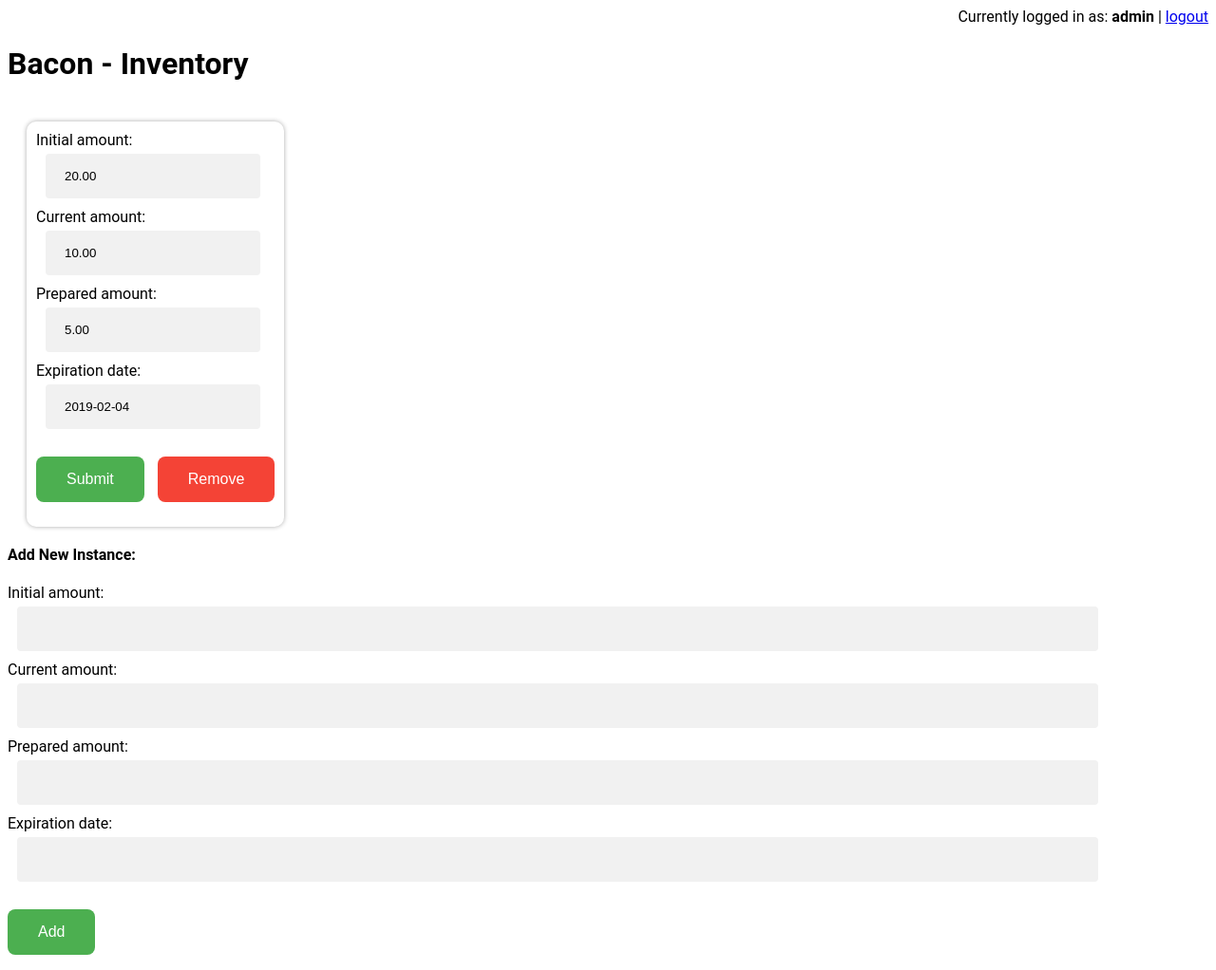
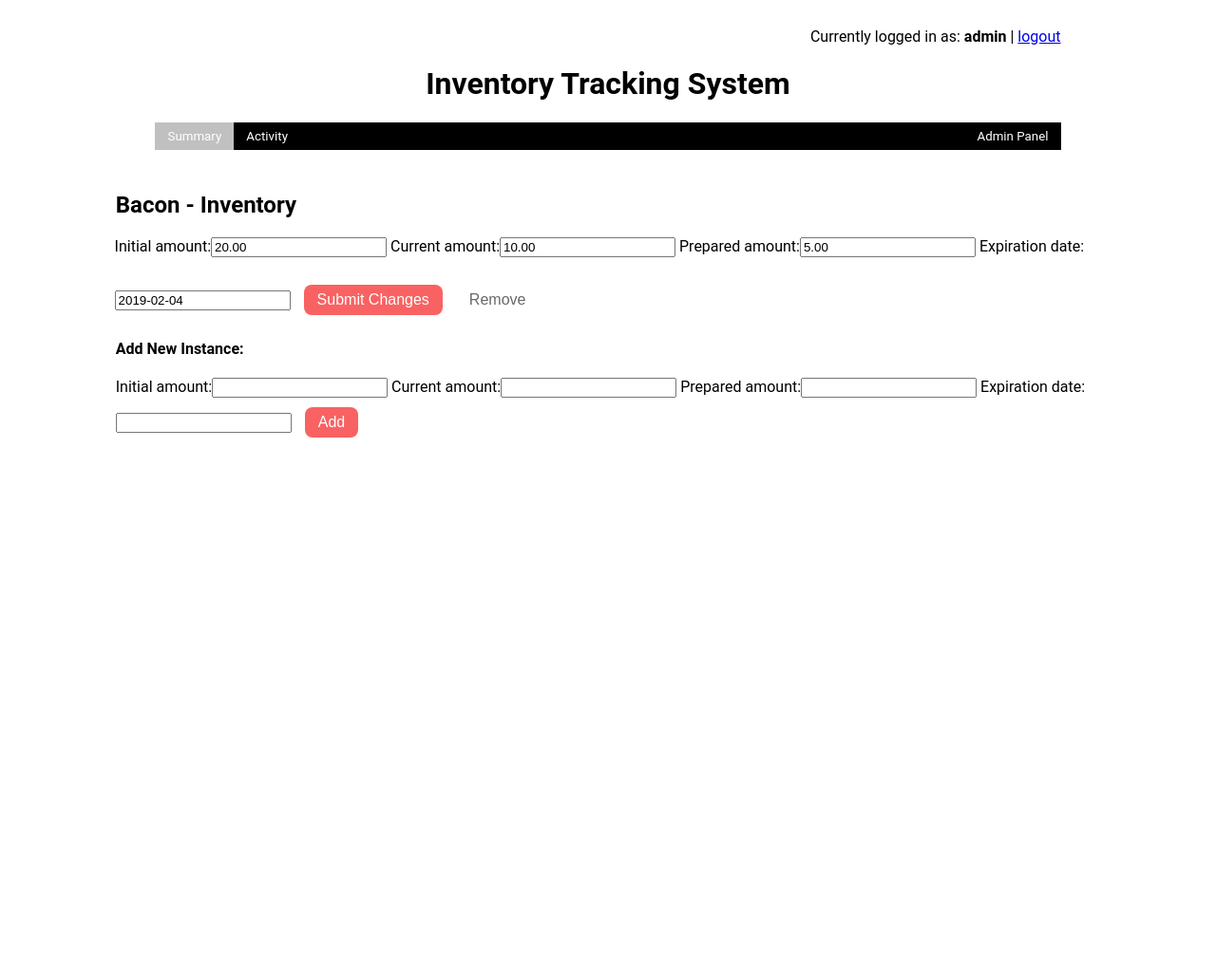
Before and after one commit to capstoneconnector/Raw-Material-Inventory-Tracking-System-Code, a Django app: page /is/material/summary/Bacon in a window 1280 px wide. Shown: the whole page at 95% size. After the commit the page ends 461 px from the top, so only its background shows below. Run offline with Django 3.2, Linux system fonts and the light colour scheme; a user stored in the database is signed in; data comes from the database, SQL or seed files in the repository; both versions use the stored data as it was after the commit.

Commit message:
Made changes to the instance summary page front-end design. Made it cleaner, added nav bar, and removed some un-used CSS styling.

```diff
--- a/InventorySystem/views.py
+++ b/InventorySystem/views.py
@@ -75,7 +75,7 @@ def total_amounts(request):
 
 def activity_summary(request):
 
-    return render(request, 'activity_page.html', {'activities':Activity.objects.all().order_by("-current_date")})
+    return render(request, 'activity_page.html', {'activities':Activity.objects.all().order_by("-id")})
 
 
 
--- a/templates/material_instance_summary.html
+++ b/templates/material_instance_summary.html
@@ -5,6 +5,10 @@
         body {
             font-family: "Roboto", "Lucida Grande", Verdana, Arial, sans-serif;
 
+        }
+
+        h1{
+            text-align: center;
         }
 
         .instances {
@@ -15,80 +19,114 @@
         }
 
         .delete-button {
-            background-color: #f44336; /* Green */
+            background-color: white;
             border: none;
-            color: white;
-            padding: 15px 32px;
-            text-align: center;
-            text-decoration: none;
-            display: inline-block;
-            font-size: 16px;
-            border-radius: 8px;
-            margin-left: 10px;
-            transition: 0.5s;
-        }
-
-        .delete-button:hover {
-            background-color: #e43326
-        }
-
-        .page-button {
-            background-color: #4CAF50; /* Green */
-            border: none;
-            color: white;
-            padding: 15px 32px;
+            color: dimgray;
+            padding: 7px 14px;
             text-align: center;
             text-decoration: none;
             display: inline-block;
             font-size: 16px;
             border-radius: 8px;
             transition: 0.5s;
+            cursor: pointer;
+        }
+
+        .delete-button:hover{
+            color: darkgray;
+        }
+
+
+        .page-button {
+            background-color: #F96262;
+            border: none;
+            color: white;
+            padding: 7px 14px;
+            text-align: center;
+            text-decoration: none;
+            display: inline-block;
+            font-size: 16px;
+            border-radius: 8px;
+            transition: 0.5s;
+            margin: 10px;
+            cursor: pointer;
+
+
         }
 
         .page-button:hover {
-            background-color: #3C9F40;
+            background-color: #A45050;
         }
 
         .material-span {
-            box-shadow: #00000055 0 0 5px;
-            border-radius: 10px;
-            display: inline-block;
-            margin: 20px;
-            padding: 10px;
-            transition: 0.5s;
+            margin-left: 9%;
+            margin-right: 9%;
         }
         .log-out{
             text-align: right;
+            margin-right: 12%;
         }
 
-        .material-span:hover {
-            box-shadow: #00000088 0 0 5px;
+
+
+        div.sticky {
+            position: -webkit-sticky;
+            position: sticky;
+            top: 0;
+            padding: 5px;
+            background-color: white;
         }
 
-        form > input {
-            outline: none;
-            margin-left: 10px;
-            display: block;
-            margin-top: 5px;
-            margin-bottom: 10px;
-            padding: 16px 20px;
-            border: none;
-            border-radius: 4px;
-            background-color: #f1f1f1;
-            width: 90%;
+          td, th{
+            text-align: left;
+            padding: 4px;
+            width: 25%;
         }
 
-        form > select {
-            padding: 16px 20px;
-            border: none;
-            border-radius: 4px;
-            background-color: #f1f1f1;
-            margin-left: 10px;
-            outline: none;
-            width: 90%;
+        tr:nth-child(even){
+
+        }
+        table {
+            font-family: arial, sans-serif;
+            border-collapse: collapse;
+            width: 100%;
+            table-layout: fixed ;
+        }
+
+
+          /* ---Styling for Nav Bar--- */
+
+        ul {
+            list-style-type: none;
+            margin: 0;
+            padding: 0;
+            overflow: hidden;
+            background-color: black;
+            margin-left: 12%;
+            margin-right: 12%;
+
+        }
+
+        li {
+          float: left;
+        }
+
+        li a {
           display: block;
-            margin-top: 5px;
-            margin-bottom: 10px;
+          color: white;
+          text-align: center;
+          padding: 7px 13px;
+          text-decoration: none;
+          font-size: smaller;
+
+        }
+
+        li a:hover:not(.active) {
+          background-color: grey;
+        }
+
+        .active {
+          background-color: silver;
         }
 
 
@@ -98,41 +136,52 @@
 <body>
     {% block content %}
     {% if user.is_authenticated %}
+         <div class = "sticky">
             <div class = log-out>
                 <p>Currently logged in as:
                     <b>
                         {{ request.user.username }}
                     </b>
                     |
-                    <a href="{% url 'logout' %}">logout</a>
+                    <a href="/accounts/login/">logout</a>
                 </p>
              </div>
-        <h1>{{ title }} - Inventory</h1>
+            <h1>Inventory Tracking System</h1>
+            <ul>
+              <li><a class="active" href="/is/material">Summary</a></li>
+              <li><a href="/is/activity">Activity</a></li>
+              <li style="float:right"><a href="/admin">Admin Panel</a></li>
+            </ul>
+            <br/>
+
+            </div>
+        </div>
+        <h2 style="margin-left: 9%">{{ title }} - Inventory</h2>
         <div class="instances">
         {% for form in forms %}
             {% if form.mat.id != 0 %}
                 <div class="material-span">
-                    <span class="form-div">
                      <form method="post" action="/is/material/update/{{ form.mat.id }}">
                          {{ form.form }}
+                         <div class="button-div" style = "display: inline-block">
                             <br/>
-
-                        <div class="button-div">
-                            <button class="page-button" type="submit">Submit</button>
+                            <button class="page-button" type="submit">Submit Changes</button>
                             <button class="delete-button" type="submit" formaction="/is/material/delete/{{ form.mat.id }}">Remove</button>
                         </div>
                     </form>
-                    </span>
+
+
                 </div>
+
         </div>
         <br/>
             {% else %}
-                <div style="display: block;">
+                <div class = "material-span" style="display: block;">
                     <h4>Add New Instance:</h4>
-            <form class="material-form" method="post" action="/is/material/update/{{ form.mat.id }}">
+                    <form class="material-form" method="post" action="/is/material/update/{{ form.mat.id }}" >
                         {{ form.form }}
-                <br/>
-                <div class = "button-div">
+
+                        <div class = "button-div" style = "display: inline-block">
                              <button class="page-button" type="submit">Add</button>
                         </div>
                     </form>
--- a/templates/total_amount.html
+++ b/templates/total_amount.html
@@ -103,7 +103,7 @@
             margin-right: 12%;
         }
         .add-button-div{
-            margin-left: 60%;
+            margin: 10px
         }
 
 
@@ -217,9 +217,7 @@
             <h4 style="margin-left: 12%">Track New Material:</h4>
             <form class="material-form new-form" method="post" action="/is/material/type/update/{{ form.mat.id }}" style="margin-left: 12%">
                 {{ form.form }}
-                <br/>
-                <div class = "add-button-div">
-                    <br/>
+                <div class = "add-button-div" style="display: inline-block">
                      <button class="page-button" type="submit">Track</button>
                 </div>
             </form>
```
Also changed, not shown: db.sqlite3. Lines whose indentation alone changed are shown as unchanged.
